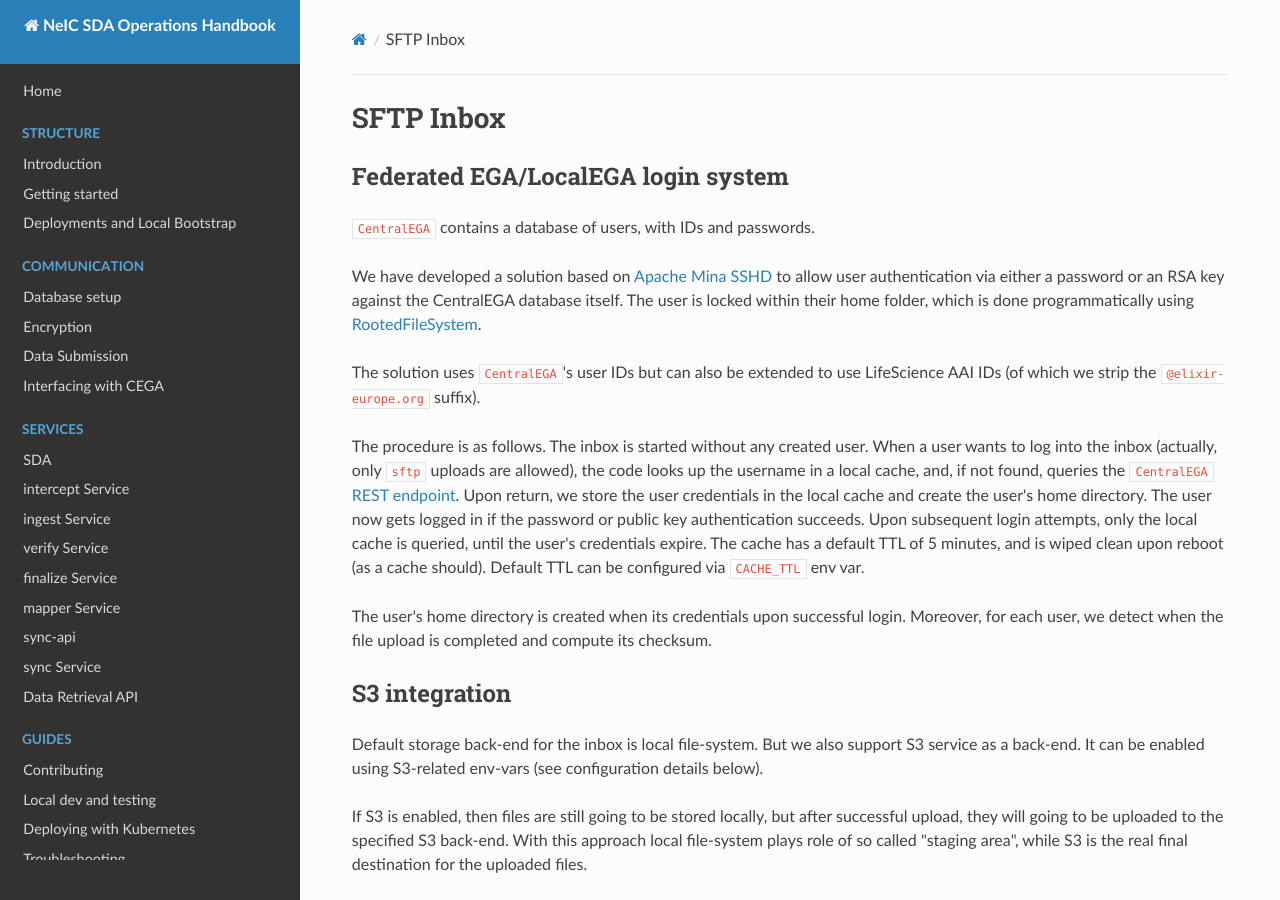
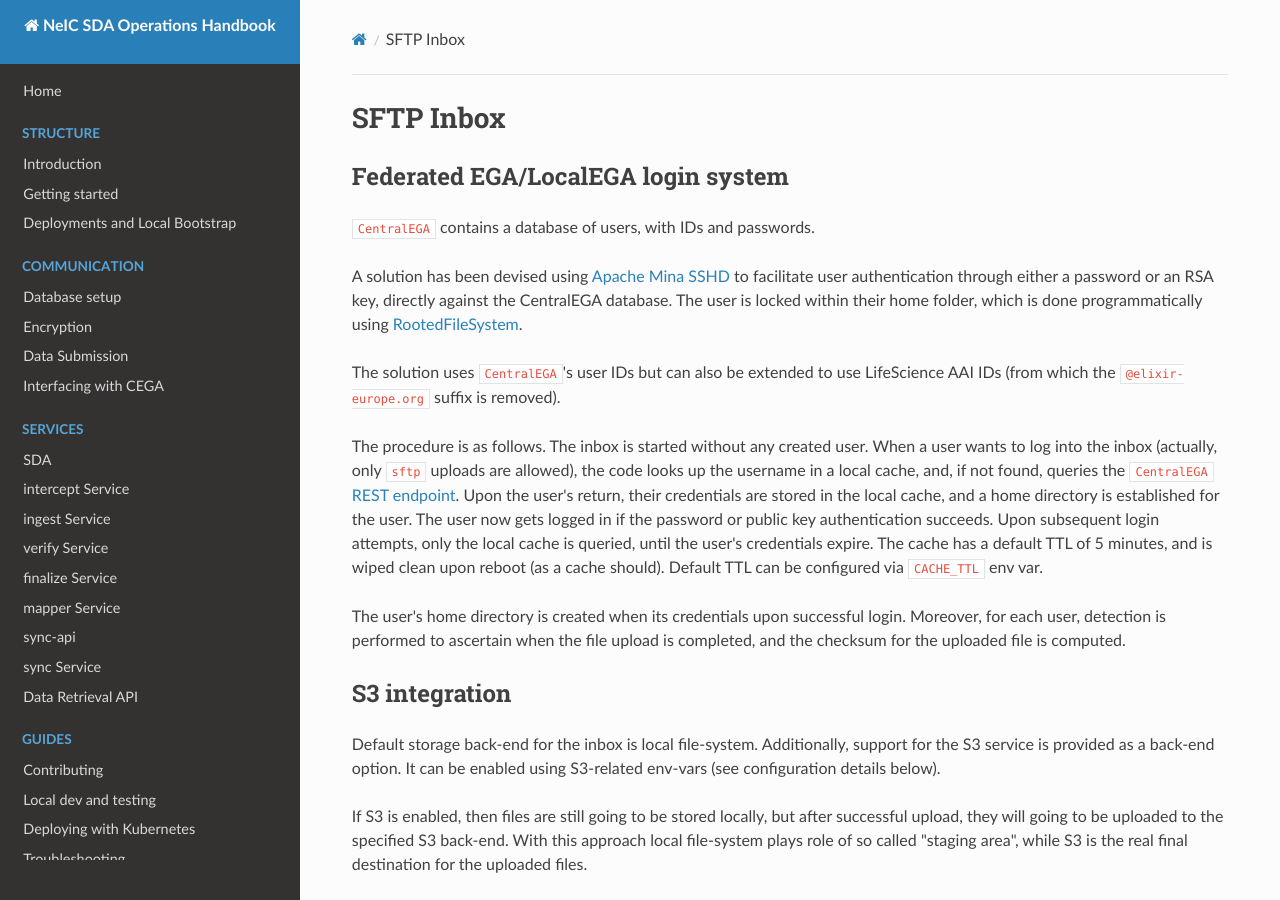
Before and after one commit to neicnordic/neic-sda, an MkDocs documentation site: the page built from docs/services/sftpinbox.md, in a window 1280 px wide and 900 px high. Built offline with MkDocs 1.6.1, drawn with Linux system fonts in a browser that asks for light colours; nearby versions of some CDN libraries.

Commit message:
Update from neicnordic/sensitive-data-archive at 20:28 on 2023-12-20

```diff
--- a/docs/services/sftpinbox.md
+++ b/docs/services/sftpinbox.md
@@ -4,32 +4,27 @@
 
 `CentralEGA` contains a database of users, with IDs and passwords.
 
-We have developed a solution based on [Apache Mina SSHD](https://mina.apache.org/sshd-project/)
-to allow user authentication via either a password or an RSA key against the CentralEGA database
-itself. The user is locked within their home folder, which is done programmatically using
+A solution has been devised using [Apache Mina SSHD](https://mina.apache.org/sshd-project/) to facilitate user authentication through either a password or an RSA key, directly against the CentralEGA database. The user is locked within their home folder, which is done programmatically using
 [RootedFileSystem](https://github.com/apache/mina-sshd/blob/master/sshd-core/src/main/java/org/apache/sshd/common/file/root/RootedFileSystem.java).
 
 The solution uses `CentralEGA`'s user IDs but can also be extended to
-use LifeScience AAI IDs (of which we strip the ``@elixir-europe.org`` suffix).
+use LifeScience AAI IDs (from which the ``@elixir-europe.org`` suffix is removed).
 
 The procedure is as follows. The inbox is started without any created
 user. When a user wants to log into the inbox (actually, only ``sftp``
 uploads are allowed), the code looks up the username in a local
-cache, and, if not found, queries the `CentralEGA` [REST endpoint](https://nss.ega-archive.org/spec/). Upon
-return, we store the user credentials in the local cache and create
-the user's home directory. The user now gets logged in if the password
+cache, and, if not found, queries the `CentralEGA` [REST endpoint](https://nss.ega-archive.org/spec/). Upon the user's return, their credentials are stored in the local cache, and a home directory is established for the user. The user now gets logged in if the password
 or public key authentication succeeds. Upon subsequent login attempts,
 only the local cache is queried, until the user's credentials
 expire. The cache has a default TTL of 5 minutes, and is wiped clean
 upon reboot (as a cache should). Default TTL can be configured via ``CACHE_TTL`` env var.
 
 The user's home directory is created when its credentials upon successful login.
-Moreover, for each user, we detect when the file upload is completed and compute its
-checksum.
+Moreover, for each user, detection is performed to ascertain when the file upload is completed, and the checksum for the uploaded file is computed.
 
 ## S3 integration
 
-Default storage back-end for the inbox is local file-system. But we also support S3 service as a back-end. It can be
+Default storage back-end for the inbox is local file-system. Additionally, support for the S3 service is provided as a back-end option. It can be
 enabled using S3-related env-vars (see configuration details below).
 
 If S3 is enabled, then files are still going to be stored locally, but after successful upload, they will going to be
```
Also changed, not shown: docs/guides/sda-dev-test-doc.md (+3 -2 lines), docs/services/sda.md (+2 -2 lines).
